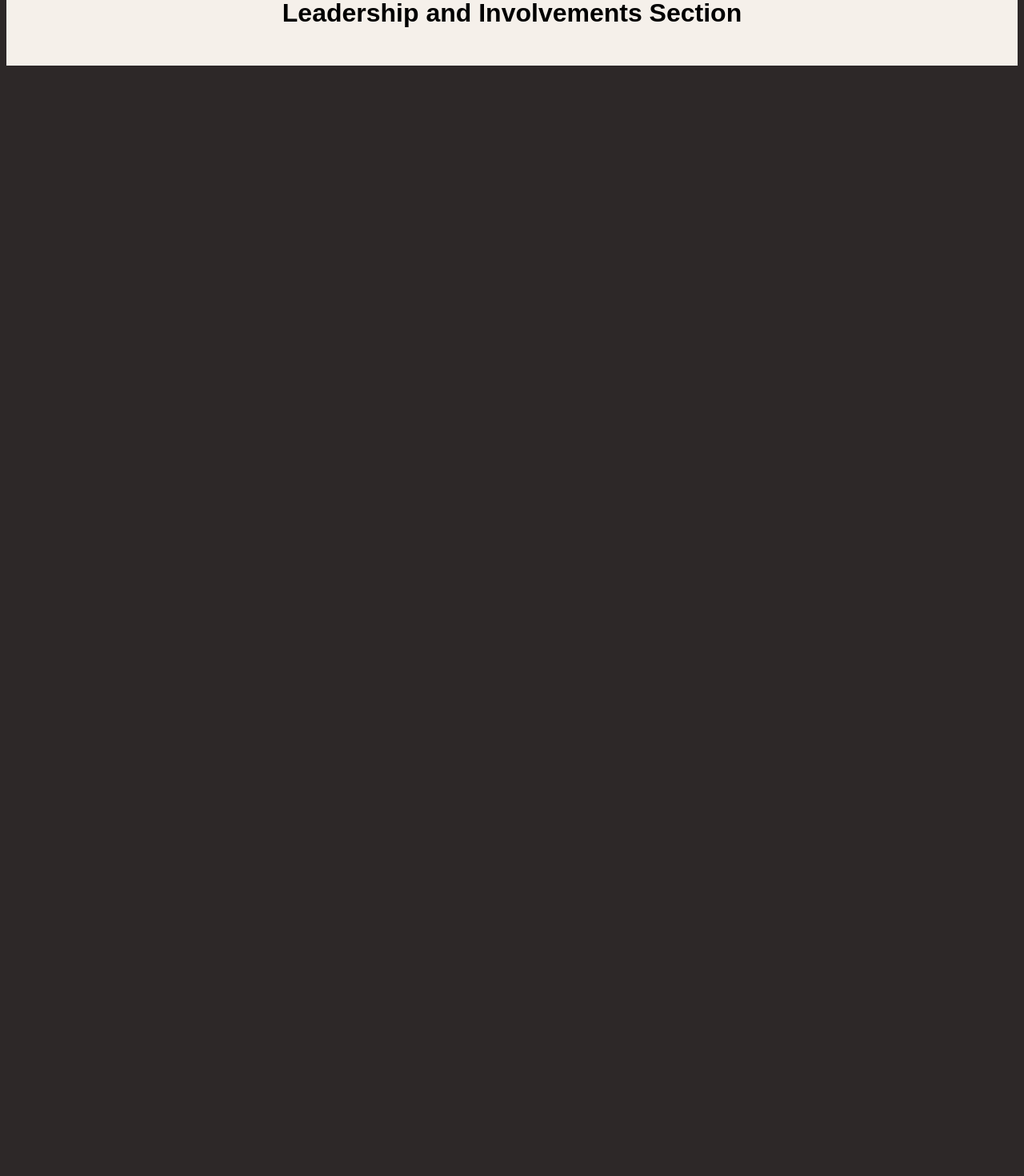
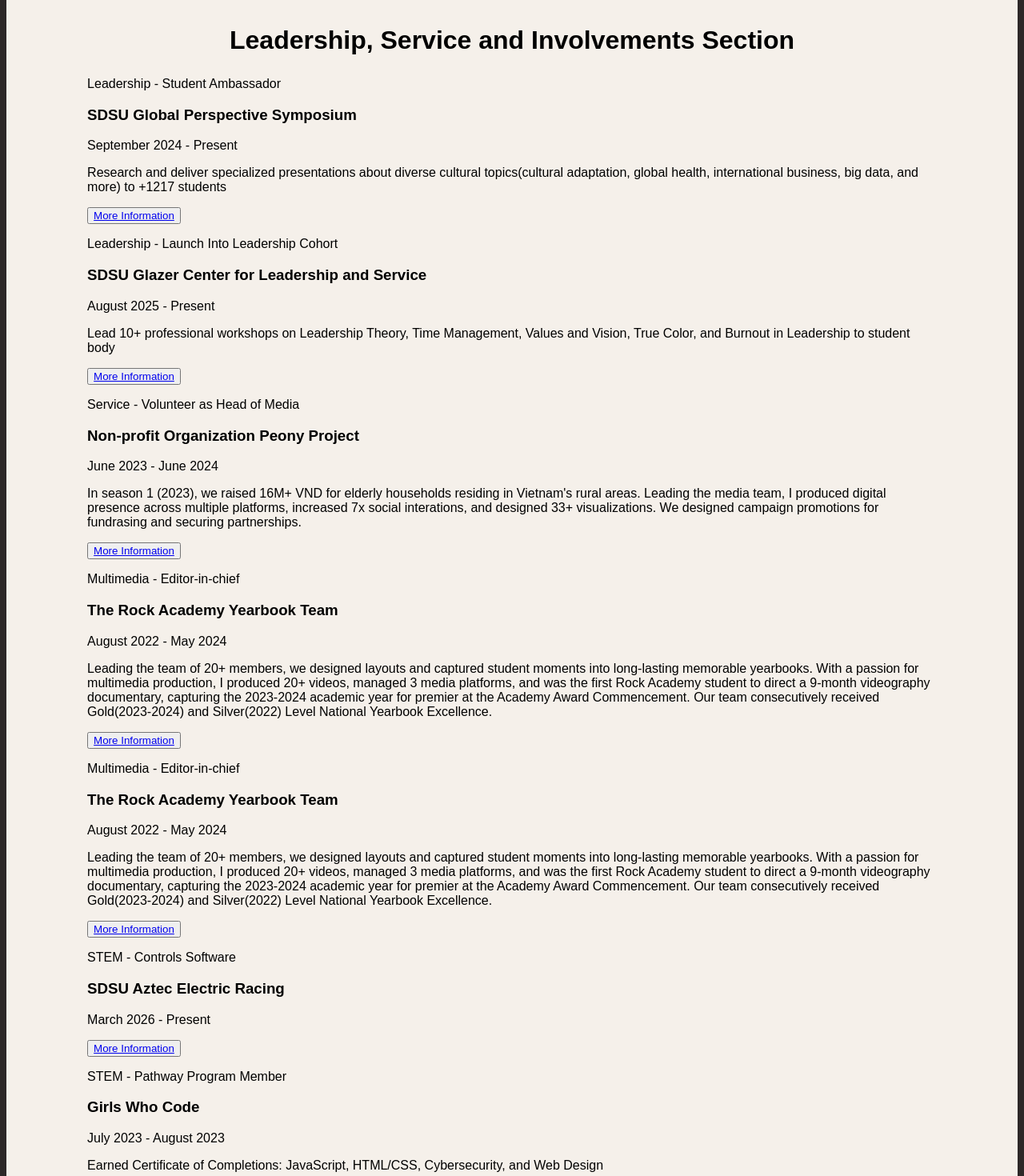
Before and after one commit to DTue/personal-portfolio, a React (Vite) app in the folder personal-portfolio/: page / in a window 1280 px wide. Shown: the part 3540-5010 px from the top of the page at 80% size. Before the commit the page ends 3630 px from the top, so only its background shows below. Built offline with nearby package versions, Linux system fonts and the light colour scheme.

Commit message:
Added: Involvement section contents

```diff
--- a/personal-portfolio/src/App.css
+++ b/personal-portfolio/src/App.css
@@ -193,7 +193,7 @@
   color: #f5f0ea;
 }
 
-.leadership-and-involvements-section{
+.leadership-service-and-involvements-section{
   margin: 0px;
   padding: var(--section-padding-y) var(--section-padding-x);
   background-color:var(--color-primary);
--- a/personal-portfolio/src/components/Honors.jsx
+++ b/personal-portfolio/src/components/Honors.jsx
@@ -5,7 +5,7 @@
     },
     {
         id: 2,
-        title: "CIF All-Academic Scholar Captain",
+        title: "SDSU Leadership Certificate",
     },
     {
         id: 3,
@@ -14,6 +14,10 @@
     {
         id: 4,
         title: "Jack Kent Cooke Foundation",
+    },
+    {
+        id: 5,
+        title: "CIF All-Academic Scholar Captain",
     },
 
 ];
--- a/personal-portfolio/src/components/Involvements.jsx
+++ b/personal-portfolio/src/components/Involvements.jsx
@@ -1,10 +1,110 @@
+
+const activity_category = ["All", "Leadership", "Service", "Multimedia", "STEM"];
+
+const activity_list = [
+    {
+        id: 1,
+        category: "Leadership",
+        title: "Student Ambassador",
+        program_name: "SDSU Global Perspective Symposium",
+        description: "Research and deliver specialized presentations about diverse cultural topics(cultural adaptation, global health, international business, big data, and more) to +1217 students",
+        start_date: "September 2024",
+        end_date: "Present",
+        program_link: "#",
+    },
+    {
+        id: 2,
+        category: "Leadership",
+        title: "Launch Into Leadership Cohort",
+        program_name: "SDSU Glazer Center for Leadership and Service",
+        description: "Lead 10+ professional workshops on Leadership Theory, Time Management, Values and Vision, True Color, and Burnout in Leadership to student body",
+        start_date: "August 2025",
+        end_date: "Present",
+        program_link: "#",
+    },
+    {
+        id: 3,
+        category: "Service",
+        title: "Volunteer as Head of Media",
+        program_name: "Non-profit Organization Peony Project",
+        description: "In season 1 (2023), we raised 16M+ VND for elderly households residing in Vietnam's rural areas. Leading the media team, I produced digital presence across multiple platforms, increased 7x social interations, and designed 33+ visualizations. We designed campaign promotions for fundrasing and securing partnerships.",
+        start_date: "June 2023",
+        end_date: "June 2024",
+        program_link: "https://www.facebook.com/peonyproject2023",
+    },
+    {
+        id: 4,
+        category: "Multimedia",
+        title: "Editor-in-chief",
+        program_name: "The Rock Academy Yearbook Team",
+        description: "Leading the team of 20+ members, we designed layouts and captured student moments into long-lasting memorable yearbooks. With a passion for multimedia production, I produced 20+ videos, managed 3 media platforms, and was the first Rock Academy student to direct a 9-month videography documentary, capturing the 2023-2024 academic year for premier at the Academy Award Commencement. Our team consecutively received Gold(2023-2024) and Silver(2022) Level National Yearbook Excellence.",
+        start_date: "August 2022",
+        end_date: "May 2024",
+        program_link: "#",
+    },
+    {
+        id: 5,
+        category: "Multimedia",
+        title: "Editor-in-chief",
+        program_name: "The Rock Academy Yearbook Team",
+        description: "Leading the team of 20+ members, we designed layouts and captured student moments into long-lasting memorable yearbooks. With a passion for multimedia production, I produced 20+ videos, managed 3 media platforms, and was the first Rock Academy student to direct a 9-month videography documentary, capturing the 2023-2024 academic year for premier at the Academy Award Commencement. Our team consecutively received Gold(2023-2024) and Silver(2022) Level National Yearbook Excellence.",
+        start_date: "August 2022",
+        end_date: "May 2024",
+        program_link: "#",
+    },
+    {
+        id: 6,
+        category: "STEM",
+        title: "Controls Software",
+        program_name: "SDSU Aztec Electric Racing",
+        description: "",
+        start_date: "March 2026",
+        end_date: "Present",
+        program_link: "#",
+    },
+    {
+        id: 7,
+        category: "STEM",
+        title: "Pathway Program Member",
+        program_name: "Girls Who Code",
+        description: "Earned Certificate of Completions: JavaScript, HTML/CSS, Cybersecurity, and Web Design",
+        start_date: "July 2023",
+        end_date: "August 2023",
+        program_link: "#",
+    },
+    {
+        id: 7,
+        category: "Leadership",
+        title: "Peer Mentor",
+        program_name: "Conversation Buddies with SDSU American Language Institute(ALI)",
+        description: "Facilitate English conversations for international students, adapting communication styles to support linguistic and cultural integration",
+        start_date: "January 2024",
+        end_date: "May 2026",
+        program_link: "#",
+    },
+
+
+];
+
+
+
+
+
 function Involvements(){
     return(
-        <section id="leadership-and-involvement" className="leadership-and-involvements-section">
-            <h2>Leadership and Involvements Section</h2>
+        <section id="leadership-service-and-involvements" className="leadership-service-and-involvements-section">
+            <h2>Leadership, Service and Involvements Section</h2>
+            {activity_list.map((activity) => (
+                <div className="activity-section">
+               <p className="activity-category-title">{activity.category} - {activity.title}</p>
+                <h3>{activity.program_name}</h3>
+                <p className ="activity-date">{activity.start_date} - {activity.end_date}</p>
+                <p className="activity-description">{activity.description}</p>
+                <button type="button"><a href={activity.program_link}>More Information</a></button>
+               </div>
+            ))}
 
         </section>
-
     );
 
 }export default Involvements;
```
